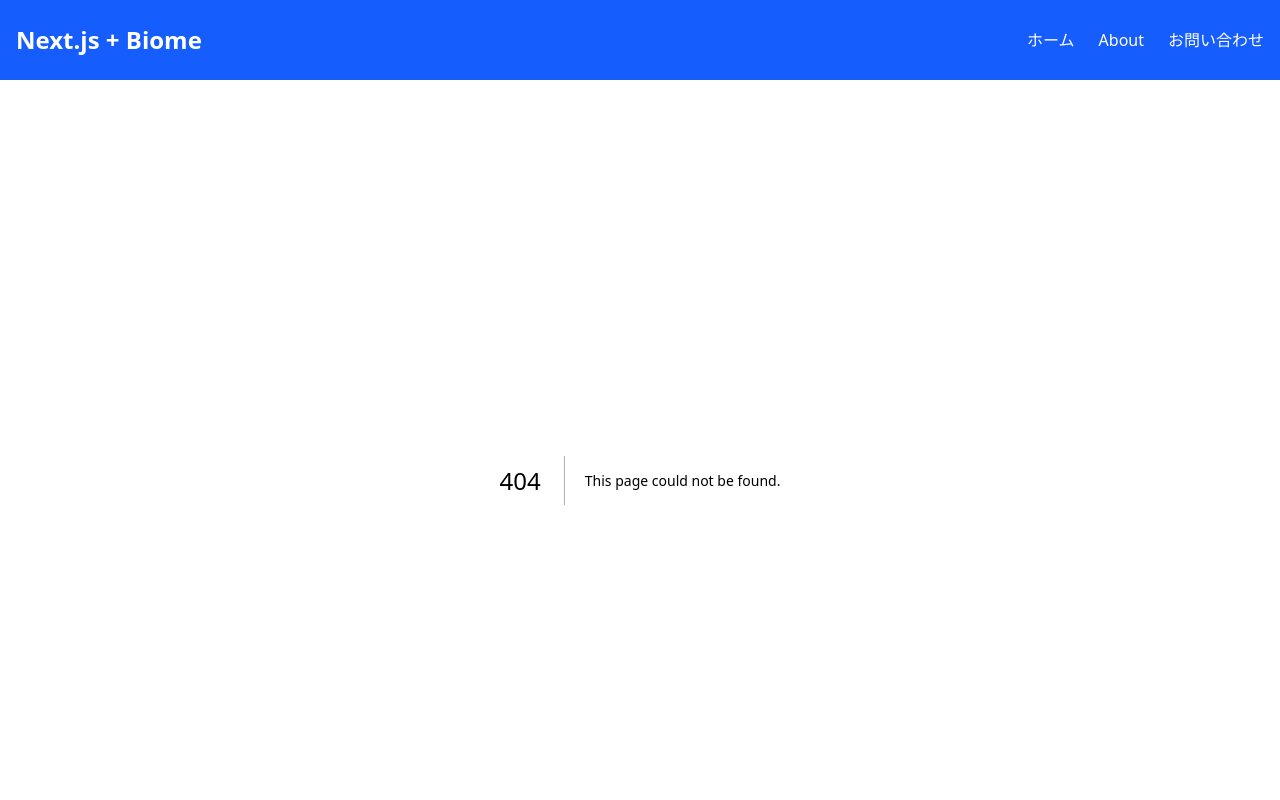
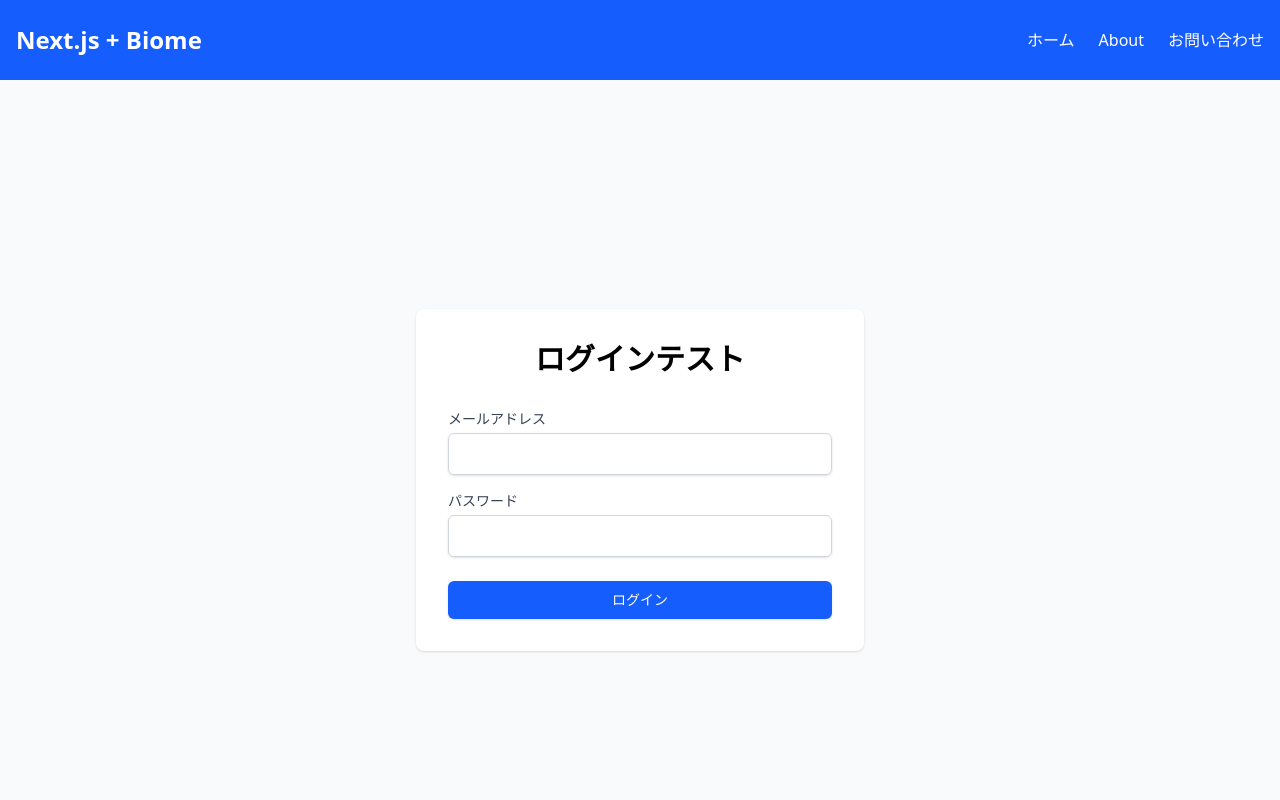
Before and after one commit to ritsans/next-biome, a Next.js app: page /login in a window 1280 px wide. Before the commit this address had no page. Shown: the top 800 px of the page. Built offline with nearby package versions, Linux system fonts and the light colour scheme; no server answers.

Commit message:
fix: supabase clientfile and etc

```diff
--- /dev/null
+++ b/src/app/login/page.tsx
@@ -0,0 +1,113 @@
+"use client";
+
+import type { User } from "@supabase/supabase-js";
+import { useState } from "react";
+import { supabase } from "@/utils/supabase/client";
+
+export default function LoginPage() {
+  const [email, setEmail] = useState("");
+  const [password, setPassword] = useState("");
+  const [message, setMessage] = useState("");
+  const [loading, setLoading] = useState(false);
+  const [userInfo, setUserInfo] = useState<User | null>(null);
+
+  const handleLogin = async (e: React.FormEvent) => {
+    e.preventDefault();
+    setLoading(true);
+    setMessage("");
+
+    try {
+      const { data, error } = await supabase.auth.signInWithPassword({
+        email,
+        password,
+      });
+
+      if (error) {
+        setMessage(`❌ エラー: ${error.message}`);
+      } else {
+        const { data: me } = await supabase.auth.getUser();
+        setUserInfo(me.user);
+        setMessage(
+          `✅ ログイン成功: ${
+            me.user?.email ?? data.user?.email ?? "(no email)"
+          }`
+        );
+      }
+    } catch (error) {
+      setMessage(
+        `❌ エラー: ${error instanceof Error ? error.message : "Unknown error"}`
+      );
+    } finally {
+      setLoading(false);
+    }
+  };
+
+  return (
+    <div className="min-h-screen flex items-center justify-center bg-gray-50">
+      <div className="max-w-md w-full space-y-8 p-8 bg-white rounded-lg shadow">
+        <div>
+          <h2 className="text-center text-3xl font-bold">ログインテスト</h2>
+        </div>
+        <form className="mt-8 space-y-6" onSubmit={handleLogin}>
+          <div className="space-y-4">
+            <div>
+              <label
+                htmlFor="email"
+                className="block text-sm font-medium text-gray-700"
+              >
+                メールアドレス
+              </label>
+              <input
+                id="email"
+                type="email"
+                required
+                value={email}
+                onChange={(e) => setEmail(e.target.value)}
+                className="mt-1 block w-full px-3 py-2 border border-gray-300 rounded-md shadow-sm focus:outline-none focus:ring-blue-500 focus:border-blue-500"
+              />
+            </div>
+            <div>
+              <label
+                htmlFor="password"
+                className="block text-sm font-medium text-gray-700"
+              >
+                パスワード
+              </label>
+              <input
+                id="password"
+                type="password"
+                required
+                value={password}
+                onChange={(e) => setPassword(e.target.value)}
+                className="mt-1 block w-full px-3 py-2 border border-gray-300 rounded-md shadow-sm focus:outline-none focus:ring-blue-500 focus:border-blue-500"
+              />
+            </div>
+          </div>
+
+          <button
+            type="submit"
+            disabled={loading}
+            className="w-full flex justify-center py-2 px-4 border border-transparent rounded-md shadow-sm text-sm font-medium text-white bg-blue-600 hover:bg-blue-700 focus:outline-none focus:ring-2 focus:ring-offset-2 focus:ring-blue-500 disabled:opacity-50"
+          >
+            {loading ? "ログイン中..." : "ログイン"}
+          </button>
+
+          {message && (
+            <div className="mt-4 p-4 rounded-md bg-gray-100">
+              <p className="text-sm text-gray-800">{message}</p>
+            </div>
+          )}
+
+          {userInfo && (
+            <div className="mt-4">
+              <p className="text-sm font-medium text-gray-700">User JSON</p>
+              <pre className="mt-1 text-xs bg-gray-50 p-2 rounded overflow-x-auto">
+                {JSON.stringify(userInfo, null, 2)}
+              </pre>
+            </div>
+          )}
+        </form>
+      </div>
+    </div>
+  );
+}
--- /dev/null
+++ b/src/utils/supabase/client.ts
@@ -0,0 +1,12 @@
+import { createBrowserClient } from "@supabase/ssr";
+
+const supabaseUrl = process.env.NEXT_PUBLIC_SUPABASE_URL;
+const supabaseKey =
+  process.env.NEXT_PUBLIC_SUPABASE_PUBLISHABLE_KEY ??
+  process.env.NEXT_PUBLIC_SUPABASE_ANON_KEY;
+
+if (!supabaseUrl || !supabaseKey) {
+  throw new Error("Missing Supabase environment variables");
+}
+
+export const supabase = createBrowserClient(supabaseUrl, supabaseKey);
```
Also changed, not shown: src/utils/supabase/server.ts (renamed from utils/supabase/server.ts).
